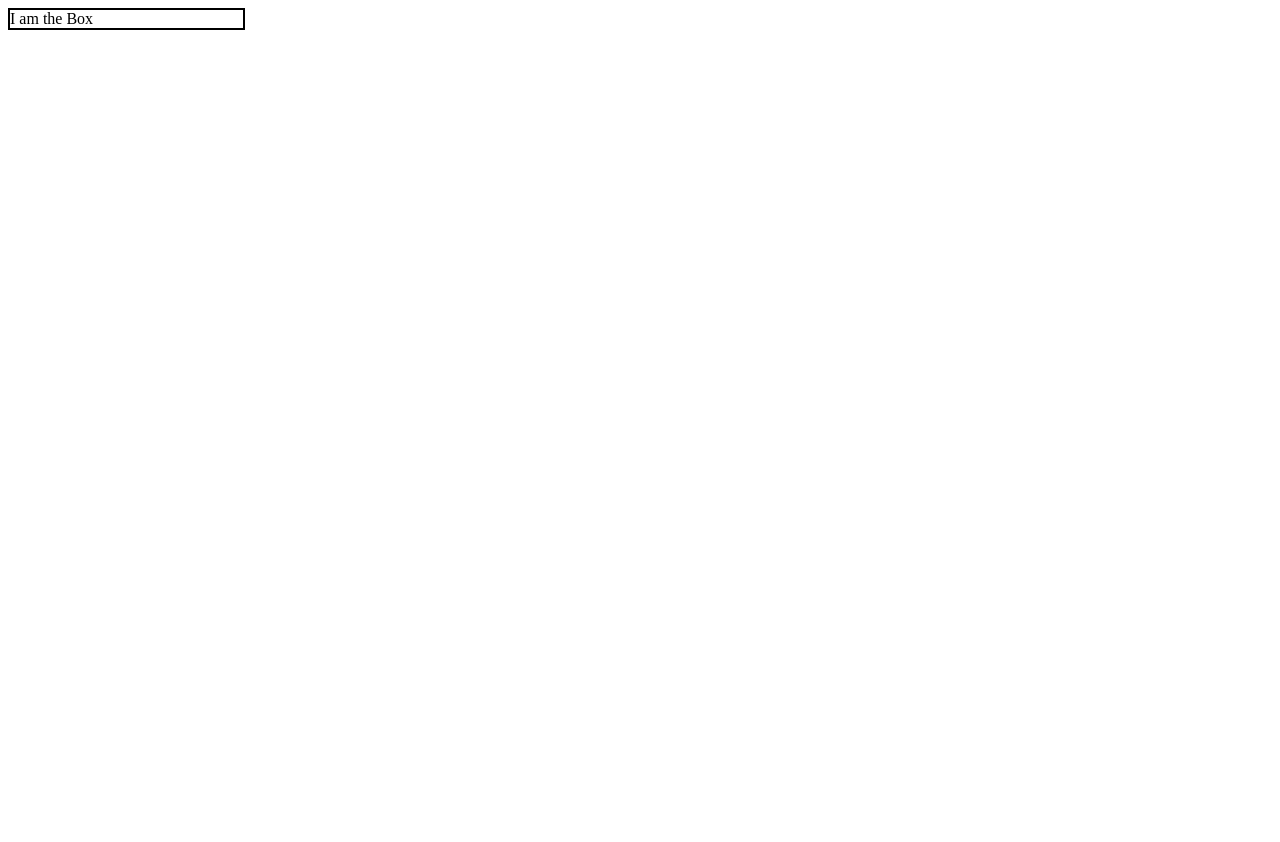
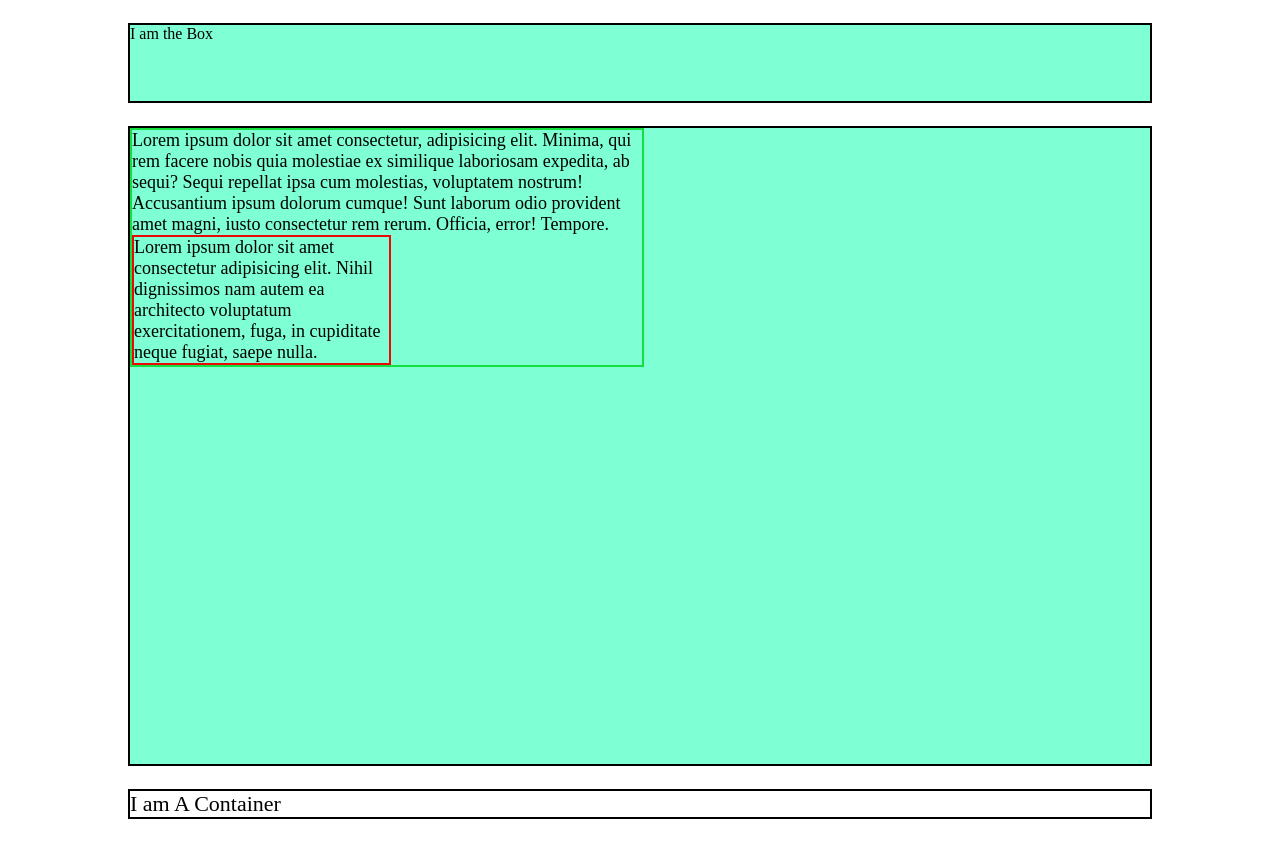
Before and after one commit to lokesh-patil57/CSS-Practice, a plain HTML site: page Sizingunits/index.html in a window 1280 px wide. Before the commit the page ends 800 px from the top, so only its background shows below. Drawn offline with Linux system fonts and the light colour scheme.

Commit message:
CSS sizing Units

```diff
--- a/Sizingunits/index.html
+++ b/Sizingunits/index.html
@@ -1,18 +1,65 @@
 <!DOCTYPE html>
 <html lang="en">
-<head>
-    <meta charset="UTF-8">
-    <meta name="viewport" content="width=device-width, initial-scale=1.0">
+  <head>
+    <meta charset="UTF-8" />
+    <meta name="viewport" content="width=device-width, initial-scale=1.0" />
     <title>Document</title>
     <style>
-        div{
-            border: 2px solid black ;
-            width: 233px;
-        }
+        /* for REM sizing */
+        /* html{
+            font-size: 12px;
+        } */
+      * {
+        margin: 0;
+        padding: 0;
+      }
+      .box {
+        box-sizing: border-box;
+        border: 2px solid black;
+        width: 80vw;
+        height: 10vh;
+        margin: 23px auto;
+        background-color: aquamarine;
+      }
+      .container {
+        box-sizing: border-box;
+        border: 2px solid black;
+        width: 80vw;
+        height: 80vh;
+        font-size: 18px;
+        margin: 23px auto;
+        background-color: aquamarine;
+      }
+      .container div{
+        border: 2px solid rgb(19, 223, 63);
+        /* font-size: 2em; */
+        width: 50%;
+        /* font-size: 2rem; */
+
+      }
+      .container div div{
+        border: 2px solid rgb(238, 7, 7);
+        width: 50%;
+      }
+      .con{
+        box-sizing: border-box;
+        border: 2px solid black;
+        width: 80vw;
+        /* height: 10vh; */
+        margin: 23px auto;
+        font-size: 22px;
+      }
     </style>
-</head>
-<body>
+  </head>
+  <body>
     <div class="box">I am the Box</div>
+    <div class="container">
+        <div>
+           Lorem ipsum dolor sit amet consectetur, adipisicing elit. Minima, qui rem facere nobis quia molestiae ex similique laboriosam expedita, ab sequi? Sequi repellat ipsa cum molestias, voluptatem nostrum! Accusantium ipsum dolorum cumque! Sunt laborum odio provident amet magni, iusto consectetur rem rerum. Officia, error! Tempore.
+           <div>Lorem ipsum dolor sit amet consectetur adipisicing elit. Nihil dignissimos nam autem ea architecto voluptatum exercitationem, fuga, in cupiditate neque fugiat, saepe nulla.</div>
+        </div>
 
-</body>
+    </div>
+    <div class="con">I am A Container</div>
+  </body>
 </html>
```
